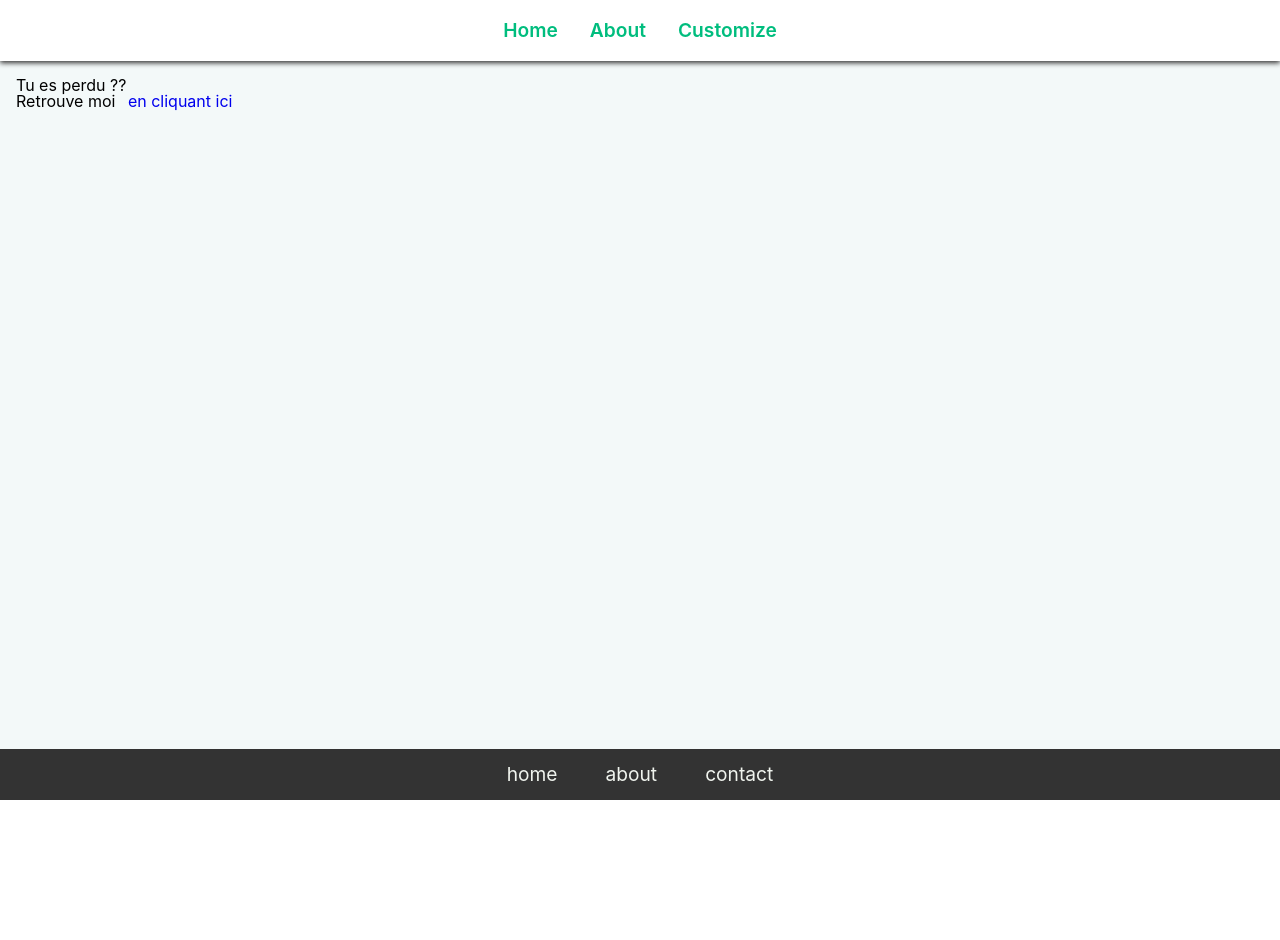
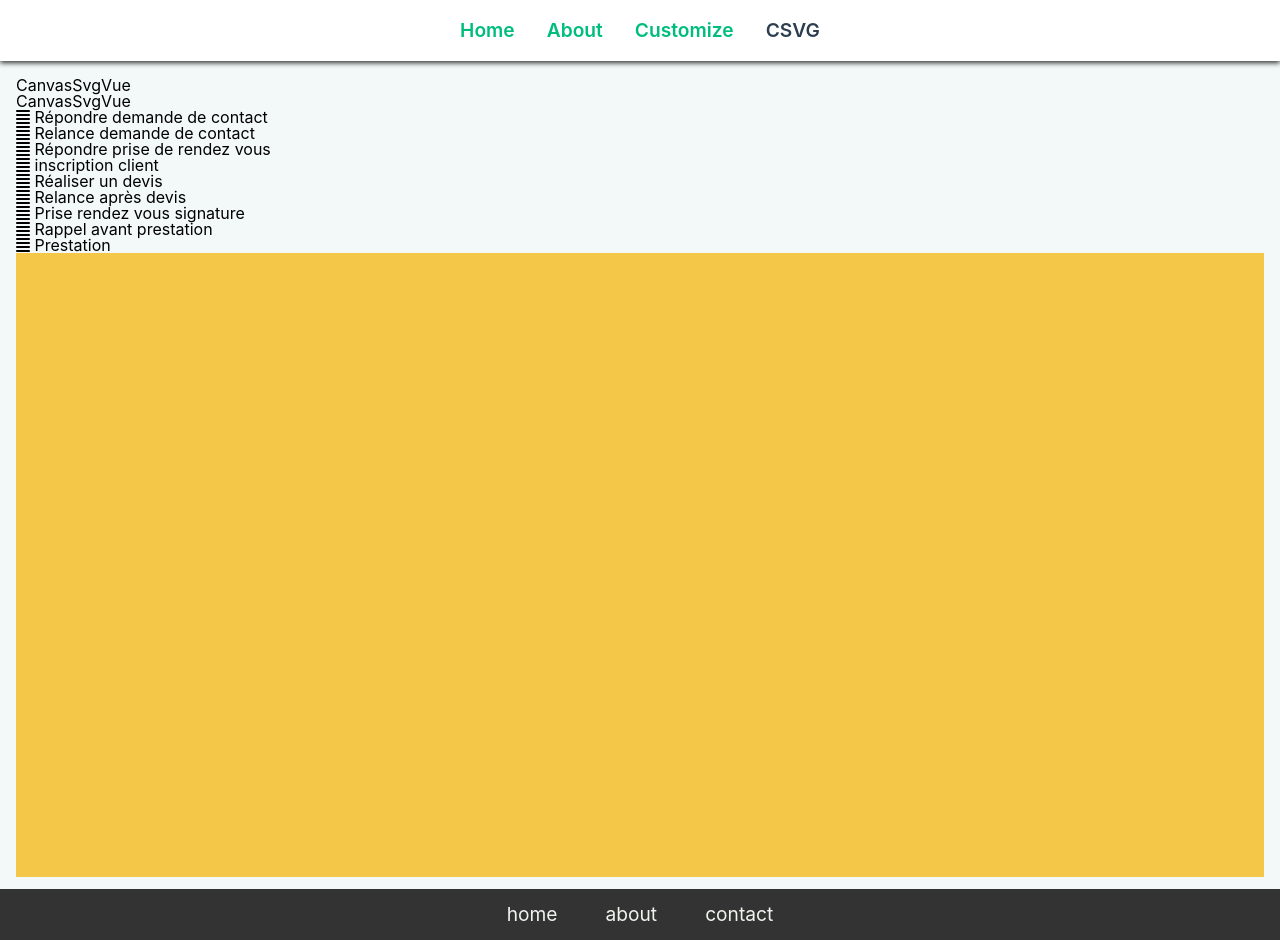
Before and after one commit to Christophe-Desmarres/custom-page, a Vue app in the folder custom-page/: page /test in a window 1280 px wide. Before the commit the page ends 800 px from the top, so only its background shows below. Built offline with nearby package versions, Linux system fonts and the light colour scheme.

Commit message:
create canvas and svg page to test drag

```diff
--- a/custom-page/src/assets/main.css
+++ b/custom-page/src/assets/main.css
@@ -37,7 +37,6 @@
   text-rendering: optimizeLegibility;
   -webkit-font-smoothing: antialiased;
   -moz-osx-font-smoothing: grayscale;
-
   background-color: #f3f9f9;
 }
 
--- a/custom-page/src/components/HelloWorld.vue
+++ b/custom-page/src/components/HelloWorld.vue
@@ -8,13 +8,13 @@ defineProps({
 </script>
 
 <template>
-  <div class="greetings">
-    <h1 class="green">{{ msg }}</h1>
+  <div>
+    <h1 class="greetings">{{ msg }}</h1>
   </div>
 </template>
 
 <style scoped>
-.greetings h1 {
+.greetings {
   text-align: center;
   font-weight: 500;
   font-size: 2.6rem;
--- a/custom-page/src/components/TheWelcome.vue
+++ b/custom-page/src/components/TheWelcome.vue
@@ -16,9 +16,4 @@ export default {
 </script>
 
 <style scoped>
-
-.logo {
-  height: 1.5em;
-}
-
 </style>
--- a/custom-page/src/components/templates/HeaderTpl.vue
+++ b/custom-page/src/components/templates/HeaderTpl.vue
@@ -6,6 +6,7 @@
         <RouterLink to="/">Home</RouterLink>
         <RouterLink to="/about">About</RouterLink>
         <RouterLink to="/customize">Customize</RouterLink>
+        <RouterLink to="/test">CSVG</RouterLink>
       </nav>
     </div>
   </header>
--- a/custom-page/src/router/index.js
+++ b/custom-page/src/router/index.js
@@ -23,6 +23,11 @@ const router = createRouter({
       component: () => import('../views/CustomView.vue')
     },
     {
+      path: '/test',
+      name: 'test',
+      component: () => import('../views/CanvasSvgView.vue')
+    },
+    {
       path: '/:pathMatch(.*)*',
       name: 'not-found',
       component: () => import('../views/NotFoundView.vue')
--- /dev/null
+++ b/custom-page/src/views/CanvasSvgView.vue
@@ -0,0 +1,104 @@
+<template>
+    <div>
+        <h1>CanvasSvgVue</h1>
+        <p>CanvasSvgVue</p>
+
+
+
+
+        <draggable
+              class="list-group drop-zone action-zone"
+              tag="ul"
+              item-key="id"
+              v-model="items"
+              :list="items"
+              :group="{ name: 'actions', pull: 'clone', put: false }"
+              @change="log"
+              >
+                <template #item="{element}">
+                  <draggable-element :dragelmt="element" />
+                </template>
+            </draggable>
+
+
+        <draggable
+              tag="canvas"
+              item-key="id"
+              v-model="list"
+              class="velse list-group drop-zone canvas-zone"
+              v-bind="dragOptions"
+              @start="isDragging = true"
+              @end="isDragging = false"
+              >
+                <template #item="{element, index}">
+                  <li class="drag-el list-group-item">
+                    <div class="item_details">
+                      <i
+                        :class="element.fixed ? 'fa fa-anchor' : 'glyphicon glyphicon-pushpin'"
+                        @click="element.fixed = !element.fixed"
+                        aria-hidden="true"
+                      ></i>
+                      {{ index }}
+                      <i class="fa fa-align-justify handle"></i>
+                      {{element.title}}
+                    </div>
+                  </li>
+                </template>
+
+              </draggable>
+
+              <!-- <draggable-element /> -->
+
+    </div>
+</template>
+
+<script>
+import draggable from 'vuedraggable';
+import DraggableElement from '../components/DraggableElement.vue';
+import dbData from '../data/data.json';
+
+export default {
+    name: 'CanvasSvgView',
+    components: {
+        draggable,
+        DraggableElement,
+        },
+    data() {
+        return {
+        drag: false,
+        items: dbData.items,
+        prestations: dbData.prestations,
+        workflows: dbData.workflows,
+        list: [],
+
+        }
+    },
+
+    methods: {
+      log() {
+        console.log(this.items);
+      },
+    },
+    computed: {
+      dragOptions() {
+      return {
+        animation: 500,
+        group: "actions",
+        disabled: false,
+        ghostClass: "ghost"
+      }
+    },
+    },
+}
+</script>
+
+<style scoped>
+
+.canvas-zone{
+  width: 100%;
+  height: 100%;
+  background-color: #f5c748;
+  margin-bottom: 10px;
+}
+
+</style>
--- a/custom-page/src/views/CustomView.vue
+++ b/custom-page/src/views/CustomView.vue
@@ -48,28 +48,27 @@
 
 
           <div v-if="workflowModel">
+              <p class="workflow">Workflow choisi : </p>
               <h2 class="worflow">{{ workflows[workflow].name }} </h2>
               <p class="worflow">{{ workflows[workflow].description }} </p>
           </div>
+
+
+          <div class="date">
+            <label class="date__label" for="startDate">Date de début</label>
+            <input class="date__input" type="date" name="startDate" v-model="startDate">
+          </div>
+          <div class="date">
+            <label class="date__label" for="endDate">Date de fin</label>
+            <input class="date__input" type="date" name="endDate" v-model="endDate">
+          </div>
+
 
           <div class="add__item">
               <i class="fa-solid fa-circle-plus" @click="add"></i>
               <input type="text" placeholder="add an action" v-model="newItem" @keyup.enter="add">
           </div>
 
-          <div class="date">
-
-            <label class="date__label" for="startDate">
-              Date de début
-              <input class="date__input" type="date" name="startDate" v-model="startDate">
-            </label>
-
-            <label class="date__label" for="endDate">
-              Date de fin
-              <input class="date__input" type="date" name="endDate" v-model="endDate">
-            </label>
-
-          </div>
 
             <draggable
               class="list-group drop-zone action-zone"
@@ -81,32 +80,12 @@
               @change="log"
               >
                 <template #item="{element}">
-
                   <draggable-element :dragelmt="element" />
-
                 </template>
-                <!-- <li class="drag-el list-group-item ">
-                  <div class="item_details">
-                    <i class="fa fa-align-justify handle"></i>
-                    <input type="text" :value="element.title">
-                  </div>
-                </li> -->
+            </draggable>
 
 
-            </draggable>
-
-            <!-- <div class="drag-el list-group-item ">
-              <div class="item_details">
-                <i class="fa-solid fa-circle-plus"></i>
-                <p>Ajoute une action</p>
-                <input type="text" placeholder="add an action">
-                  </div>
-                </div> -->
-
-            <div
-            v-if="workflowModel"
-            >
-
+            <div v-if="workflowModel" >
               <draggable
               tag="ul"
               item-key="id"
@@ -116,8 +95,6 @@
               @start="isDragging = true"
               @end="isDragging = false"
               >
-
-
                 <template #item="{element, index}">
                   <li class="drag-el list-group-item" :aria-label="index">
                       <i class="fa fa-align-justify handle"></i>
@@ -127,9 +104,7 @@
                     </div>
                   </li>
                 </template>
-
               </draggable>
-
             </div>
 
 
@@ -158,7 +133,37 @@
 
                         <i class="fa fa-times close" @click="removeAt(index)"></i>
                       </div>
+                    </li>
+                </template>
+              </draggable>
 
+
+
+
+            <draggable
+              tag="canvas"
+              item-key="id"
+              v-model="list"
+              class="velse list-group drop-zone canvas-zone"
+              v-bind="dragOptions"
+              @start="isDragging = true"
+              @end="isDragging = false"
+              >
+                <template #item="{element, index}">
+                  <li class="drag-el list-group-item">
+                    <div class="item_details">
+                      <i
+                        :class="element.fixed ? 'fa fa-anchor' : 'glyphicon glyphicon-pushpin'"
+                        @click="element.fixed = !element.fixed"
+                        aria-hidden="true"
+                      ></i>
+                      {{ index }}
+                      <i class="fa fa-align-justify handle"></i>
+                      {{element.title}}
+                      <input type="number" min="1" class="form-control" placeholder="Veuillez saisir un délai" v-model="element.text" />
+
+                      <i class="fa fa-times close" @click="removeAt(index)"></i>
+                    </div>
                   </li>
                 </template>
 
@@ -181,50 +186,11 @@
                   id="range-value"
                   class="validate__label"
                   :style="{color: vok==100 ? 'green' : 'red'}"
-                >{{ vok==0 ? "slide to validate" : vok==100 ? "validate" : vok }}</label>
+                >
+                  {{ vok==0 ? "slide to validate" : vok==100 ? "validate" : vok }}
+                </label>
               </form>
 
-
-<!-- TAB view
-            <div
-                class="drop-zone receive-zone"
-                @drop="onDrop($event, 2)"
-                @dragover.prevent
-                @dragenter.prevent>
-                workflow
-
-                <table>
-                    <tr>
-                        <th>check</th>
-                        <th>action</th>
-                        <th>info</th>
-
-                    </tr>
-
-
-
-                    <tr
-                        class="drag-el"
-                        v-for="item in listTwo"
-                        :key="item.title"
-                        draggable="true"
-                        @dragstart="startDrag($event, item)"
-                        >
-                                <td>
-                                    <input type="checkbox" v-model="item.checked">
-                                </td>
-                                <td>
-                                    {{ item.title }}
-                                </td>
-                                <td>
-                                  <div v-for="(info, index) in item.info" :key="info" :value="info">
-                                    {{ clients[client].name }}<br>
-                                    {{ prestations[prestation].name }}<br>
-                                  </div>
-                                </td>
-                          </tr>
-                        </table>
-            </div> -->
 
 <!-- Logo
             <div class="custom__content__logo">
@@ -249,7 +215,7 @@ import DraggableElement from '../components/DraggableElement.vue';
 // pour aller plus loin : https://www.youtube.com/watch?v=wWKhKPN_Pmw
 
 export default {
-    name: 'Custom',
+    name: 'CustomView',
     components: {
         draggable,
         DraggableElement,
@@ -476,18 +442,21 @@ select{
 .date{
   margin: 1rem 0;
   padding: 5px;
+  display: flex;
+  flex-direction: row;
+  flex-wrap: wrap;
+  justify-content: flex-start;
+  align-items: center;
 }
 
 .date__label{
-  width: 70%;
+  width: 50%;
   font-size: 1.25rem;
   font-weight: bold;
   color: #777;
 }
 .date__input{
-  display: block;
   width: 40%;
-  margin: 1rem 0;
   padding: 5px;
   background-color: transparent;
   font-size: 1.25rem;
@@ -521,6 +490,14 @@ select{
     width: 65%;
     float: right;
     height: 500px;
+
+}
+
+.canvas-zone{
+  width: 100%;
+  height: 100%;
+  background-color: #f5c748;
+  margin-bottom: 10px;
 }
 .drag-el {
   background-color: #fff;
--- a/custom-page/src/views/HomeView.vue
+++ b/custom-page/src/views/HomeView.vue
@@ -1,13 +1,14 @@
 <script setup>
-import TheWelcome from '../components/TheWelcome.vue'
+import HelloWorld from '../components/HelloWorld.vue';
 
 </script>
 
 <template>
 <div class="home">
 
-    <TheWelcome />
     <div id="cover"></div>
+
+    <hello-world msg="Bienvenue" class="titre"/>
 
     <div class="description">
         <p>
@@ -32,6 +33,32 @@ import TheWelcome from '../components/TheWelcome.vue'
 <style scoped>
 
 
+
+#cover {
+    position: fixed;
+    left: 0;
+    top: 0;
+    width: 100vw;
+    height: 100%;
+    background-size: cover;
+    background-position: center;
+    background-repeat: no-repeat;
+    background-attachment: fixed;
+    animation: mymove 5s infinite;
+    background-image: url('../assets/images/mer.jpg');
+}
+
+@keyframes mymove {
+  50% {
+    scale: 1.02;
+}
+}
+
+.titre {
+  height: 1.5em;
+  margin: 2rem auto;
+  mix-blend-mode: multiply;
+}
 .description{
     width: 80%;
     margin: 0 auto 2rem;
@@ -61,28 +88,6 @@ em{
     font-style: italic;
 }
 
-#cover {
-    position: fixed;
-    left: 0;
-    top: 0;
-    width: 100vw;
-    height: 100%;
-    /* z-index: 0; */
-    background-size: cover;
-    background-position: center;
-    background-repeat: no-repeat;
-    background-attachment: fixed;
-    animation: mymove 5s infinite;
-    background-image: url('../assets/images/mer.jpg');
-
-}
-
-@keyframes mymove {
-  50% {
-    scale: 1.02;
-}
-}
-
 
 
 
```
Also changed, not shown: 1 other file (tests, documents, lock files or other folders). Lines whose indentation alone changed are shown as unchanged.
